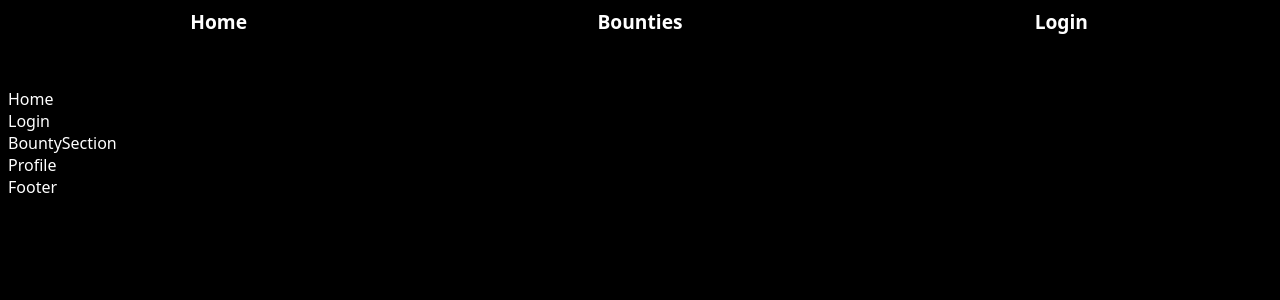
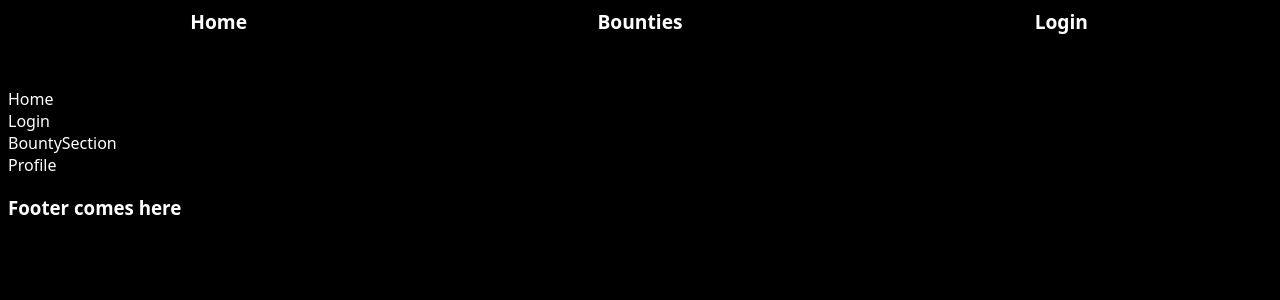
Before and after one commit to LouisWackenier/bounty-app, a React (Vite) app: page / in a window 1280 px wide. Shown: the top 300 px of the page. Built offline with nearby package versions, Linux system fonts and the light colour scheme.

Commit message:
Footer styling

```diff
--- a/src/Components/Footer.jsx
+++ b/src/Components/Footer.jsx
@@ -1,8 +1,18 @@
-import React from 'react'
+import styled from 'styled-components';
+
+const MainContainer = styled.div`
+    display: flex;
+`;
+
+const FooterText = styled.h3`
+    justify-content: flex-end;
+`;
 
 const Footer = () => {
   return (
-    <div>Footer</div>
+    <MainContainer>
+          <FooterText>Footer comes here</FooterText>
+    </MainContainer>
   )
 }
 
```
